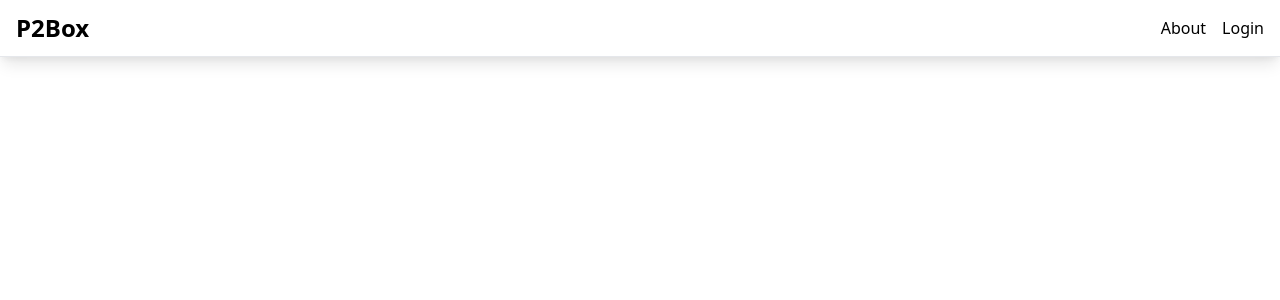
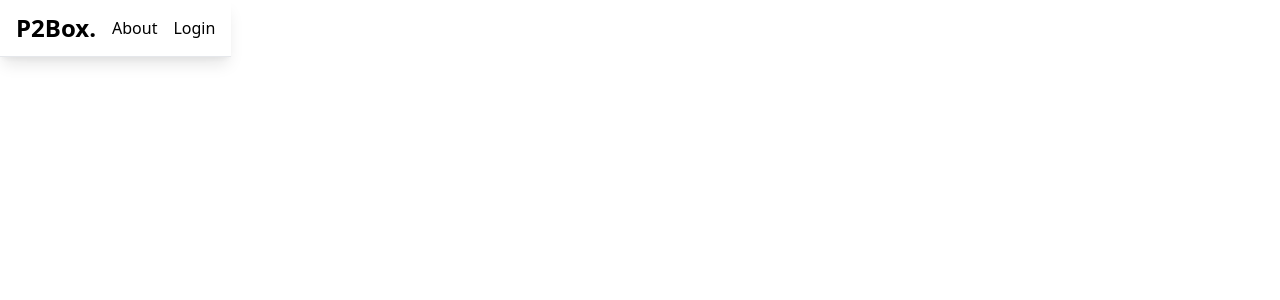
Before and after one commit to Mushfequr-Rahman/UofTHacks, a Flask app: page / in a window 1280 px wide. Shown: the top 300 px of the page. Run offline with Flask 2, Linux system fonts and the light colour scheme.

Commit message:
minor changes

```diff
--- a/templates/index.html
+++ b/templates/index.html
@@ -8,13 +8,13 @@
     <title>
         File Transfer
     </title>
-    <header class="border-b md:flex md:items-center md:justify-between p-4 pb-0 shadow-lg md:pb-4">
+    <header class="fixed border-b md:flex md:items-center md:justify-between p-4 pb-0 shadow-lg md:pb-4">
 
         <!-- Logo text or image -->
-        <div class="flex items-center justify-between mb-4 md:mb-0">
+        <div class="flex items-center justify-between mb-4 md:mb-0 ">
           <h1 class="leading-none text-2xl text-grey-darkest">
             <a class="no-underline text-grey-darkest hover:text-black font-bold" href="/mainpage">
-              P2Box
+              P2Box.</span>
             </a>
           </h1>
 
```
